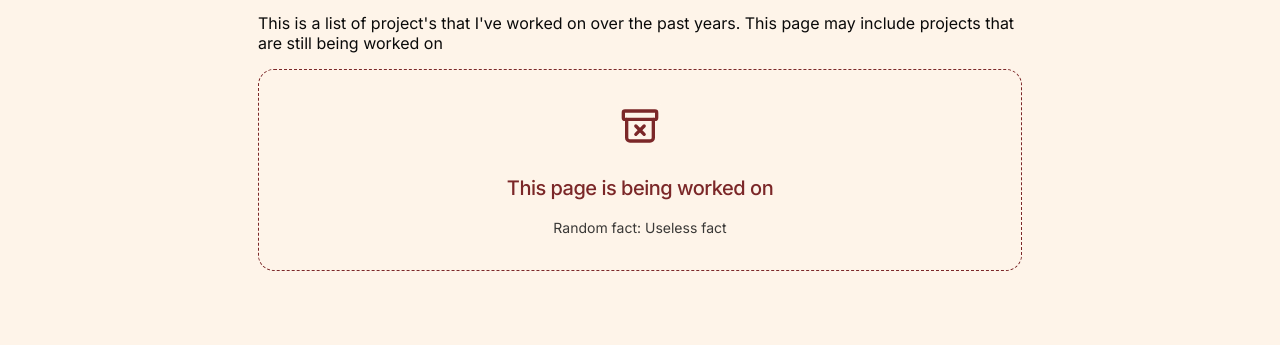
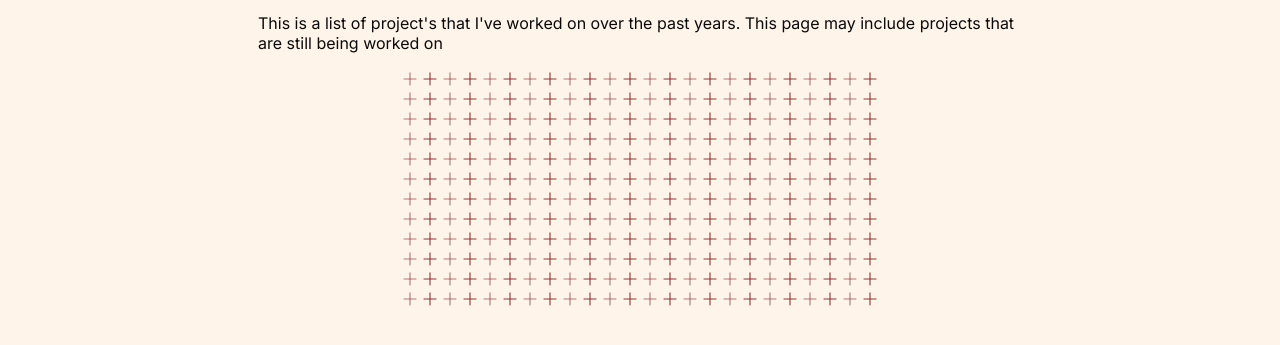
Before and after one commit to pe3ep/pe3epwithyou, a Next.js app: page /projects in a window 1280 px wide. Shown: the part 187-532 px from the top of the page. Built offline with nearby package versions, Linux system fonts and the light colour scheme; no server answers.

Commit message:
🚧 WIP Project grid

```diff
--- a/src/app/globals.css
+++ b/src/app/globals.css
@@ -87,6 +87,8 @@
 
   --background-muted: oklch(93.975% 0.03906 62.301);
   --brand: oklch(40.15% 0.11693 23.381);
+
+  --projects-grid-cols-large: repeat(24, 1.5rem);
 }
 
 @keyframes delayedFadeIn {
--- a/src/app/page.tsx
+++ b/src/app/page.tsx
@@ -64,7 +64,7 @@ function delayedVariant(delay: number = 0): Variants {
   return {
     hidden: {
       opacity: 0,
-      filter: 'blur(3px)',
+      filter: 'blur(7px)',
       y: -20,
     },
     visible: {
@@ -72,6 +72,8 @@ function delayedVariant(delay: number = 0): Variants {
       y: 0,
       filter: 'blur(0px)',
       transition: {
+        filter: { type: 'tween', ease: 'easeOut', duration: 0.4, delay: delay },
+        opacity: { type: 'tween', ease: 'easeOut', duration: 0.4, delay: delay },
         delay: delay,
         type: 'spring',
         visualDuration: 0.4,
--- a/src/app/projects/page.tsx
+++ b/src/app/projects/page.tsx
@@ -3,18 +3,7 @@ import { Empty, EmptyDescription, EmptyHeader, EmptyMedia, EmptyTitle } from '@/
 import { ArchiveX, ArrowLeft } from 'lucide-react'
 import Link from 'next/link'
 import useSWR from 'swr'
-
-export type ProjectData = {
-  name: string
-  description: string
-  icon_small: string
-  icon: string
-  link: string
-  screenshots?: {
-    src: string
-    caption: string
-  }[]
-}
+import ProjectGrid, { ProjectData } from './project-grid'
 
 export const projects: ProjectData[] = [
   {
@@ -63,7 +52,8 @@ export default function ProjectsPage() {
             This is a list of project's that I've worked on over the past years. This page may include projects that are
             still being worked on
           </p>
-          <EmptyProjects />
+          {/* <EmptyProjects /> */}
+          <ProjectGrid size={[24, 12]} projects={projects} />
         </div>
       </main>
     </div>
--- /dev/null
+++ b/src/app/projects/project-grid.tsx
@@ -0,0 +1,47 @@
+'use client'
+
+import { cn } from '@/lib/utils'
+import { PlusIcon } from 'lucide-react'
+import React from 'react'
+
+export type ProjectData = {
+  name: string
+  description: string
+  icon_small: string
+  icon: string
+  link: string
+  screenshots?: {
+    src: string
+    caption: string
+  }[]
+}
+
+interface ProjectGridProps {
+  projects: ProjectData[]
+  size: [number, number]
+}
+
+export default function ProjectGrid({ projects, size, ...props }: ProjectGridProps & React.ComponentProps<'div'>) {
+  const totalCells = size[0] * size[1]
+  return (
+    <div className="flex w-full justify-center">
+      <div
+        className={`grid`}
+        style={{
+          gridTemplateColumns: `repeat(${size[0]},1.25rem)`,
+          gridTemplateRows: `repeat(${size[1]},1.25rem)`,
+        }}
+        {...props}>
+        {Array.from({ length: totalCells }, (_, index) => (
+          <PlusIcon
+            key={index}
+            className={cn(
+              'text-brand/60 hover:text-brand size-5 transition-colors duration-[2000ms] hover:duration-0',
+              index % 2 == 0 ? 'text-brand/40' : '',
+            )}
+          />
+        ))}
+      </div>
+    </div>
+  )
+}
--- a/src/components/floating-cards.tsx
+++ b/src/components/floating-cards.tsx
@@ -26,6 +26,8 @@ export const AppearVariants = (stagger: number = 0.2) => {
       opacity: 1,
       filter: 'blur(0px)',
       transition: {
+        filter: { type: 'tween', ease: 'easeOut', duration: 0.2, staggerChildren: stagger },
+        opacity: { type: 'tween', ease: 'easeOut', duration: 0.1, staggerChildren: stagger },
         staggerChildren: stagger,
         delayChildren: 0.1,
         type: 'spring',
@@ -87,7 +89,7 @@ const Card = ({
         rotate: index % 2 ? index * rotation : index * -rotation,
       }}
       variants={AppearVariants()}
-      className="absolute overflow-hidden border border-stone-300 shadow-xl shadow-stone-950/25 outline-[0.5px] outline-stone-900/20">
+      className="absolute overflow-hidden border border-neutral-200 shadow-xl shadow-stone-950/25 outline-[0.5px] outline-black/40">
       <img src={img} alt={alt} width={width} height={height} />
     </motion.div>
   )
```
